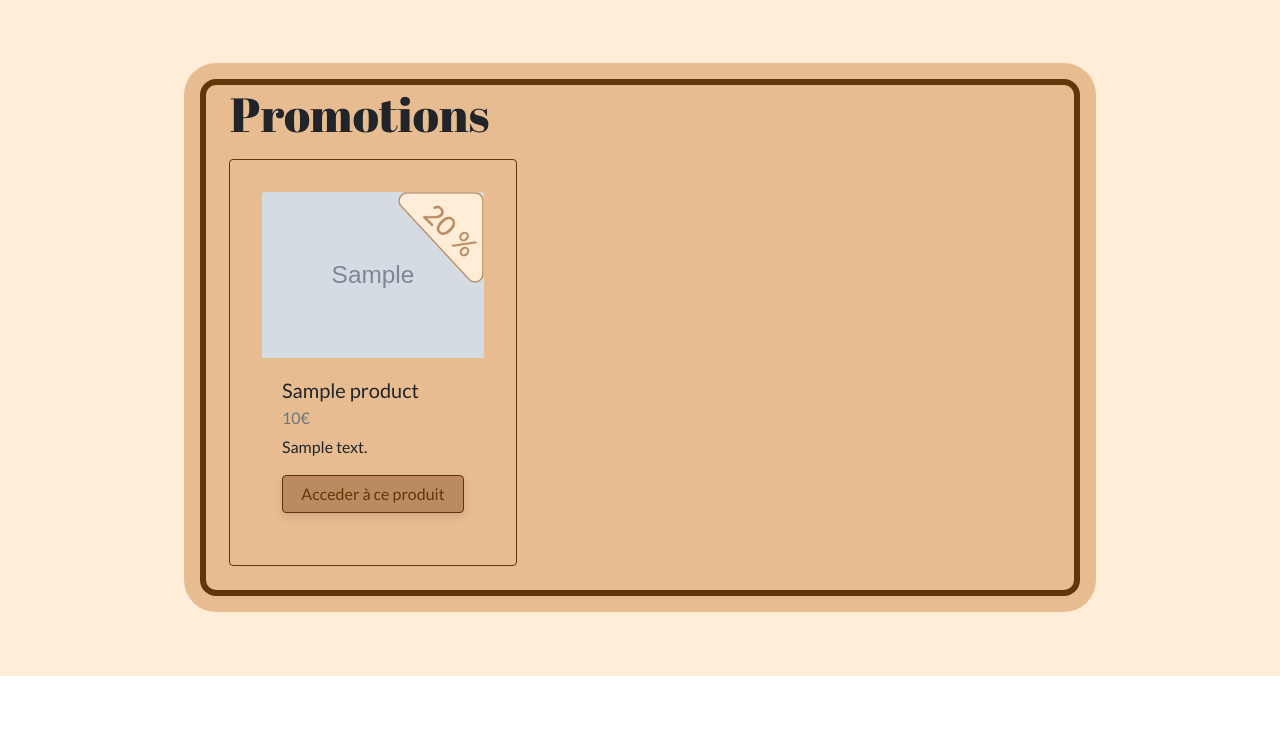
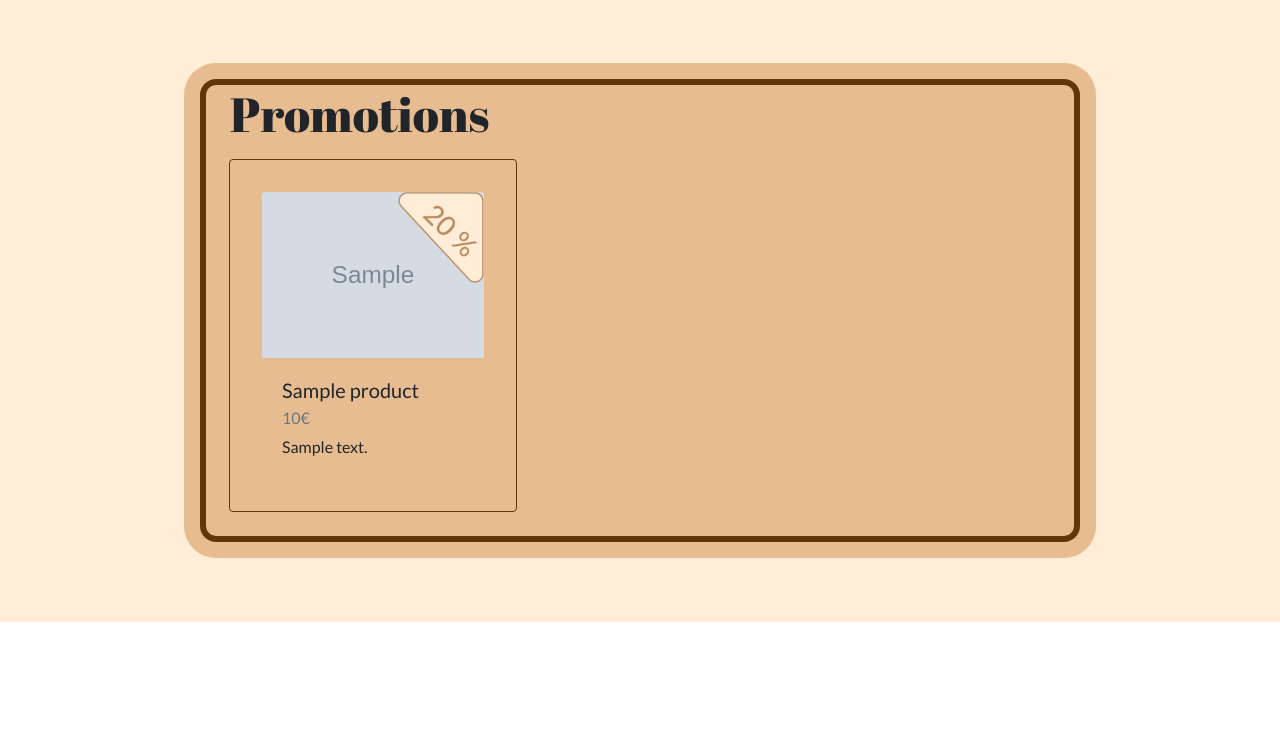
Before and after one commit to Somenae/SymfonyProject, a Symfony app: template templates/pages/index.html.twig in a window 1280 px wide. Shown: the part 404-1157 px from the top of the page. Run offline with Twig, Linux system fonts and the light colour scheme; the template is opened without the code that fills it: most values are stand-ins (such as "Sample title", 1, 10 or a date in 2020); grey boxes marked "Sample" are stand-in pictures; some libraries are stand-ins or nearby versions.

Commit message:
reso bug

```diff
--- a/templates/pages/index.html.twig
+++ b/templates/pages/index.html.twig
@@ -33,7 +33,7 @@
                                 <h5 class="card-title">{{ item.name }}</h5>
                                 <h6 class="card-subtitle mb-2 text-muted">{{ item.price }}€</h6>
                                 <p class="card-text">{{ item.description }}</p>
-                                <a href="{{ path('product_detail', { 'id': item.id }) }}" " class="btn">Acceder à ce produit</a>
+                                {# <a href="{{ path('product_detail', { 'id': item.id }) }}" " class="btn">Acceder à ce produit</a> #}
                             </div>
                         </div>
 
```
